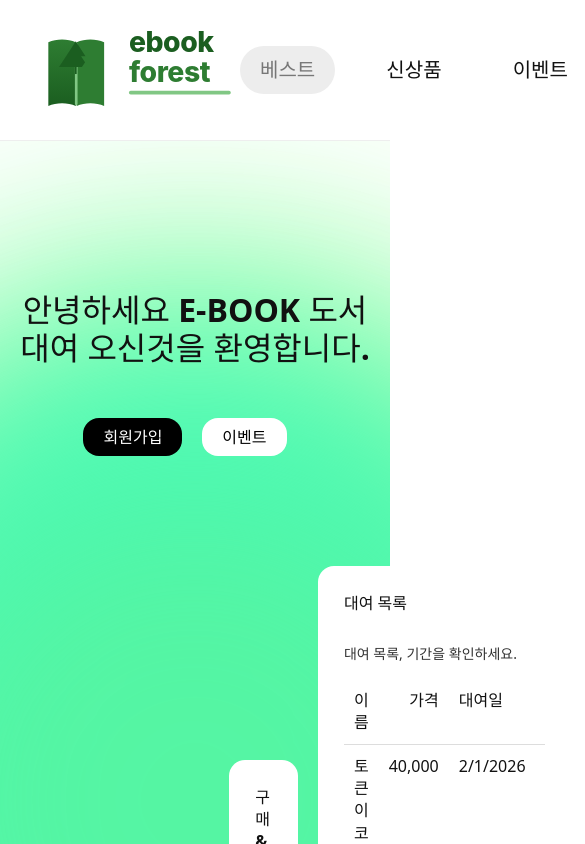
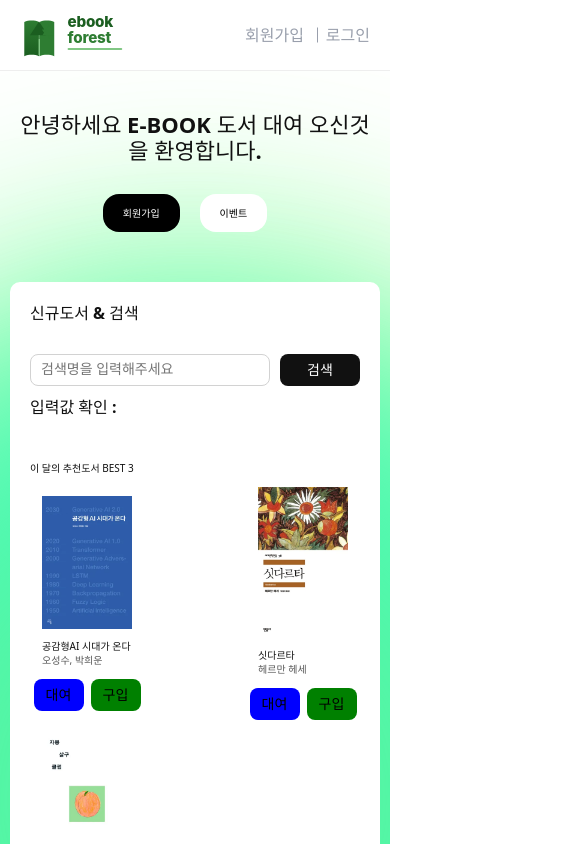
Before and after one commit to lucky-kms/test_ebook_site, a React (Vite) app: page / in a window 390 px wide. Shown: the top 844 px of the page, 585 px wide, since content can reach past the window. Built offline with nearby package versions, Linux system fonts and the light colour scheme.

Commit message:
반응형 스타일 적용

```diff
--- a/src/assets/css/Card.module.css
+++ b/src/assets/css/Card.module.css
@@ -25,3 +25,17 @@
     font-weight: 500;
     color: #333;
 }
+
+@media screen and (max-width: 1279px ) {
+
+}
+@media screen and (max-width: 10723px ) {
+    .card_box {
+        border-radius: 1rem;
+        padding: 2rem;
+    }
+
+}
+@media screen and (max-width: 767px ) {
+
+}
--- /dev/null
+++ b/src/assets/css/breakpoint.js
@@ -0,0 +1,12 @@
+
+export const size = {
+    desktop: "1279px",
+    tablet: "1023px",
+    mobile: "767px",
+}
+
+export const divice = {
+    desktop: `(max-width: ${size.desktop})`,
+    tablet: `(max-width: ${size.tablet})`,
+    mobile: `(max-width: ${size.mobile})`,
+}
--- a/src/components/BookList.jsx
+++ b/src/components/BookList.jsx
@@ -12,12 +12,12 @@ const BookList = ({ book, handleRent, handleBuy }) => {
             <Link to={`/book_detail/${id}`}
                 style={{
                     display: "block",
-                    padding: 12,
+                    padding: "1.2rem",
                     textDecoration: "none",
                     color: "inherit",
                 }}
             >
-                <span style={{display: "inline-block",width: "90px", height: "130px"}}>
+                <span style={{display: "inline-block",width: "9rem", height: "13rem"}}>
                     <img
                         src={getCoverUrl(coverSrc)}
                         alt={coverAlt}
@@ -47,20 +47,20 @@ const BtnWrap = styled.div`
 `
 
 const BtnRent = styled.button`
-    width: 50px;
-    height: 32px;
+    width: 5rem;
+    height: 3.2rem;
     line-height: 0.925;
-    font-size: 14px;
+    font-size: 1.4rem;
     background-color: blue;
     margin: 0;
     padding : 0;
 `
 
 const BtnBuy = styled.button`
-    width: 50px;
-    height: 32px;
+    width: 5rem;
+    height: 3.2rem;
     line-height: 0.925;
-    font-size: 14px;
+    font-size: 1.4rem;
     background-color: green;
     margin: 0;
     padding : 0;
--- a/src/components/BookListInline.jsx
+++ b/src/components/BookListInline.jsx
@@ -1,6 +1,8 @@
 import React from "react";
 import BookList from "./BookList";
 import ListCss from '../assets/css/List.module.css';
+import styled from "styled-components";
+import { divice } from "@/assets/css/breakPoint";
 
 const BookListInline = ({ books }) => {
 
@@ -15,14 +17,25 @@ const BookListInline = ({ books }) => {
     return (
         <>
             <div>
-                <ul style={{display:"flex", alignItems: "center", justifyContent:"space-between"}}>
+                <InlineBookUl>
                     {books.map(book => (
                         <BookList key={book.id} book={book} handleRent={() => (handleRent(book.id, book.title))} handleBuy={() => handleBuy(book.id, book.title)}/>
                     ))}
-                </ul>
+                </InlineBookUl>
             </div>
         </>
     )
 }
 
+const InlineBookUl = styled.ul`
+    display: flex;
+    align-items: center;
+    justify-content: space-between;
+    flex-wrap: nowrap;
+
+    @media screen and (${divice.mobile}) {
+        flex-wrap: wrap;
+    }
+`
+
 export default BookListInline;
--- a/src/components/InputTextFiled.jsx
+++ b/src/components/InputTextFiled.jsx
@@ -38,17 +38,17 @@ const InputBox = styled.div`
 
     & > button {
         width: auto;
-        min-width: 80px;
-        height: 32px;
+        min-width: 8rem;
+        height: 3.2rem;
         background-color: #111;
         color: #fff;
         line-height: .925;
-        font-size: 14px;
+        font-size: 1.4rem;
         font-weight: 700;
     }
 
     & > input ~ button {
-        margin-left: 10px;
+        margin-left: 1rem;
     }
 `
 
--- a/src/components/layout/Footer.jsx
+++ b/src/components/layout/Footer.jsx
@@ -6,6 +6,7 @@ import { familyOptions, snsOptions } from "../../datas/selectData";
 // style, images
 import { styled } from "styled-components";
 import logoWhite from "@/assets/images/logo-white.svg";
+import { divice } from "@/assets/css/breakPoint";
 
 export default function Footer() {
 
@@ -25,14 +26,15 @@ export default function Footer() {
     return (
         <StyledFooter>
             <div className="inner">
+                <div className="footer_top">
+                    <img src={logoWhite} className="footer_logo" />
+                </div>
                 <div className="footer_left">
-                    <img src={logoWhite} className="footer_logo" />
-
                     {/* <div className="footer_menu">
 
                     </div> */}
 
-                    <p>
+                    <p className="footer_address">
                         <span>주)교보문고 서울특별시 종로구 종로1</span>
                         <span>대표이사 : 허정도</span>
                         <span>사업자등록번호 : 102-81-11670</span>
@@ -78,11 +80,11 @@ export default function Footer() {
 const StyledFooter = styled.footer`
     background-color: var(--bg-b1);
     color: var(--text-w1);
-    padding: 50px;
-    min-height: 500px;
+    padding: 5rem;
+    min-height: 50rem;
 
     & .inner {
-        max-width: 1280px;
+        max-width: 128rem;
         display: flex;
         align-items: flex-start;
         justify-content: space-between;
@@ -90,25 +92,58 @@ const StyledFooter = styled.footer`
         margin: 0 auto;
     }
 
+    & .footer_top {
+        width: 100%;
+    }
+
     & .footer_logo {
-        width: 200px;
+        width: 20rem;
+        @media screen and (${divice.tablet}) {
+            width: 15rem;
+        }
     }
 
     & .footer_left {
         max-width: 60%;
+
+        @media screen and (${divice.tablet}) {
+            max-width: 100%;
+
+            .footer_address {
+                span {
+                    display: block;
+                }
+                font-size:1.4rem;
+                margin-bottom: 2rem;
+            }
+        }
     }
 
     & .footer_right {
         min-width: 40%;
+        margin-right: auto;
 
         & .right_inner {
             display: flex;
             align-items: center;
-            justify-content: flex-state;
+            justify-content: flex-end;
 
             & * + * {
-                margin-left: 10px;
+                margin-left: 1rem;
             }
+
+            @media screen and (${divice.tablet}) {
+                display: flex;
+                flex-wrap: wrap;
+
+                & * + * {
+                    margin-left: 0;
+                }
+            }
+        }
+
+        @media screen and (${divice.tablet}) {
+            width: 100%;
         }
     }
 
@@ -116,14 +151,25 @@ const StyledFooter = styled.footer`
         width: 100%;
 
         & p {
-            padding: 20px 0;
+            padding: 2rem 0;
         }
+    }
+
+    @media screen and (${divice.tablet}) {
+        padding: 2rem 3.5rem;
     }
 `;
 
 const SelectWrap = styled.div`
     & select {
-        width: 200px;
-        height: 32px;
+        width: 20rem;
+        height: 3.2rem;
+        @media screen and (${divice.tablet}) {
+            width: 100%;
+        }
+    }
+
+    @media screen and (${divice.tablet}) {
+        width: 100%;
     }
 `
--- a/src/components/layout/Gnb.jsx
+++ b/src/components/layout/Gnb.jsx
@@ -2,6 +2,7 @@ import React from "react";
 import { Link } from "react-router-dom";
 import styled from "styled-components";
 import Menu from "./Menu";
+import { divice } from '../../assets/css/breakpoint';
 
 
 const Gnb = ({menus, activeTarget, scrollToSection}) => {
@@ -33,8 +34,8 @@ const Gnb = ({menus, activeTarget, scrollToSection}) => {
                 {/* 로그인 */}
                 <JoinWrap>
                     <div className="inner">
-                        <Link class="memberjoin" to="join"><span>회원가입</span></Link>
-                        <Link class="login" to="login"><span>로그인</span></Link>
+                        <Link className="memberjoin" to="join"><span>회원가입</span></Link>
+                        <Link className="login" to="login"><span>로그인</span></Link>
                     </div>
                 </JoinWrap>
             </div>
@@ -48,47 +49,60 @@ const MenuWrap = styled.div`
     z-index:100;
     width: 100%;
     background-color: #fff;
-    padding: 20px 40px;
+    padding: 2rem 4rem;
     border-bottom: 1px solid #eee;
 
     & .menuBox {
         width: auto;
-        max-width: 1280px;
+        max-width: 120rem;
         margin: 0 auto;
         display: flex;
         align-items: center;
         justify-content: space-between;
+    }
 
+    @media screen and (${divice.mobile}) {
+        padding: 1rem 2rem;
     }
 `;
 
 const LogoWrap = styled.div`
     & .logo {
         display:inline-block;
-        width: 200px;
-        height: 100px;
+        width: 20rem;
+        height: 10rem;
         background-image: url("/logo_ebook.svg");
+        background-repeat: no-repeat;
         background-size: contain;
+
+        @media screen and (${divice.mobile}) {
+            width: 13rem;
+            height: 5rem;
+        }
     }
 `
 
 const MenuListUl = styled.ul`
-    min-width: 600px;
+    min-width: 60rem;
     display:flex;
     align-items: center;
     justify-content: space-between;
     color: #111;
-    font-size: 16px;
+    font-size: 1.6rem;
     font-weight:500;
 
     & li {
         color: inherit;
         list-style: none;
     }
+
+    @media screen and (${divice.tablet}) {
+        display: none;
+    }
 `
 
 const JoinWrap = styled.div`
-    min-width: 125px;
+    min-width: 12.5rem;
 
     & .inner {
         display: flex;
@@ -115,19 +129,19 @@ const JoinWrap = styled.div`
             position: absolute;
             top: 50%;
             left: 50%;
-            transform: translate(-31px ,-50%);
+            transform: translate(-3.1rem ,-50%);
             width:1px;
             height: 15px;
             background-color: #999fac;
         }
 
         & .memberjoin {
-            font-size: 16px;
+            font-size: 1.6rem;
             color: #999fac;
         }
 
         & .login {
-            font-size: 16px;
+            font-size: 1.6rem;
             color: #999fac;
         }
     }
--- a/src/components/layout/Menu.jsx
+++ b/src/components/layout/Menu.jsx
@@ -21,14 +21,14 @@ const Menu = ({menu, scrollToSection, active}) => {
 }
 
 const MenuButton = styled.button`
-    font-size: 20px;
+    font-size: 2rem;
     font-weight:700;
-    color: ${({ active }) => (active? "#777" : "inherit")};
+    color: ${({ active }) => (active? "#fff" : "inherit")};
     cursor: pointer;
-    background-color: ${({active}) => (active ? "#ededed" : "transparent")};;
+    background-color: ${({active}) => (active ? "#111" : "transparent")};;
     border: 0;
-    padding: 10px 20px;
-    border-radius: 25px;
+    padding: 1rem 2rem;
+    border-radius: 2.5rem;
     position: relative;
     transition: .35s ease-in-out;
 
@@ -57,7 +57,7 @@ const MenuButton = styled.button`
 `
 
 const NavLinkStyled = styled(NavLink)`
-    font-size: 20px;
+    font-size: 2rem;
     font-weight:700;
     color: inherit;
     cursor: pointer;
--- a/src/index.css
+++ b/src/index.css
@@ -7,6 +7,7 @@
   color: rgba(255, 255, 255, 0.87);
   background-color: #242424;
 
+  font-size: 62.5%;
   font-synthesis: none;
   text-rendering: optimizeLegibility;
   -webkit-font-smoothing: antialiased;
@@ -26,7 +27,7 @@ body {
   margin: 0;
   /* display: flex;
   place-items: center; */
-  min-width: 320px;
+  min-width: 32rem;
   min-height: 100vh;
 }
 
@@ -36,10 +37,10 @@ h1 {
 }
 
 button {
-  border-radius: 8px;
+  border-radius: .8rem;
   border: 1px solid transparent;
-  padding: 0.6em 1.2em;
-  font-size: 1em;
+  padding: 0.6rem 1.2rem;
+  font-size: 1.6rem;
   font-weight: 500;
   font-family: inherit;
   background-color: #1a1a1a;
@@ -69,6 +70,6 @@ button:focus-visible {
 
 input::placeholder,
 input::-webkit-input-placeholder {
-	font-size: 14px;
+	font-size: 1.4rem;
 	color: "#ded7d3";
 }
--- a/src/pages/MainComponent.jsx
+++ b/src/pages/MainComponent.jsx
@@ -14,6 +14,7 @@ import Select from "../components/Select";
 // 이미지, 속성, 스타일
 import styled from 'styled-components';
 import cardImg from '../assets/images/home-issuing2.svg';
+import { divice } from '../assets/css/breakpoint';
 
 // 페이지
 import Pay from '../pages/Pay';
@@ -165,7 +166,7 @@ const Main = () => {
                             </CardFlex>
 
                 {/* 도서 공간 , 버튼 기능 - 좋아요, 구독, 북마크, 인기아이템 */}
-                            <CardFlex>
+                            <CardFlex className="section01Card">
                                 {/* card1 */}
                                 <CardBox text="신규도서 & 검색">
                                     <InputTextFiled
@@ -177,7 +178,7 @@ const Main = () => {
                                         btnText={"검색"}
                                     />
 
-                                    <p><span style={{display:"inline-block", fontSize:"16px", fontWeight:"700", paddingTop: "10px"}}> 입력값 확인 :</span>{` ${value}`}</p>
+                                    <p><span style={{display:"inline-block", fontSize:"1.6rem", fontWeight:"700", paddingTop: "1rem"}}> 입력값 확인 :</span>{` ${value}`}</p>
 
                                     <div>
                                         <br/>
@@ -224,16 +225,16 @@ const Main = () => {
                 </Section>
 
                 <Section id="new_book" ref={newRef}
-                    style={{height:"700px", }}>
+                    style={{height:"70rem", }}>
                     <TitleH2>신상품</TitleH2>
-                    <p style={{color: "#111", minHeight: "100px", paddingBottom:"50px", fontSize: "26px",}}>{/* 스아이프 연결 , 협찬사 로고 흐르는 텍스트 */ }</p>
+                    <p style={{color: "#111", minHeight: "10rem", paddingBottom:"5rem", fontSize: "2.6rem",}}>{/* 스아이프 연결 , 협찬사 로고 흐르는 텍스트 */ }</p>
                 </Section>
 
                 <Section id="event_book" ref={eventRef}
-                    style={{height:"700px", }}>
+                    style={{height:"70rem", }}>
                     <TitleH2>이벤트</TitleH2>
 
-                    <div style={{ display: "flex", gap: 12, alignItems: "center" }}>
+                    {/* <div style={{ display: "flex", gap: 12, alignItems: "center" }}>
                             <Select
                                 options={categoryOptions}
                                 value={category}
@@ -251,17 +252,17 @@ const Main = () => {
                         <span style={{ marginLeft: 10, opacity: 0.7}}>
                             state : {JSON.stringify(query)}
                         </span>
-                    </div>
+                    </div> */}
 
                 </Section>
 
                 <Section id="pay" ref={payRef}
-                    style={{height:"700px",}}>
+                    style={{height:"70rem",}}>
                     <TitleH2>Pay</TitleH2>
                 </Section>
 
                 <Section id="straight_funding" ref={fundingRef}
-                    style={{height:"700px", }}>
+                    style={{height:"70rem", }}>
                     <TitleH2>바로펀딩</TitleH2>
                 </Section>
             </Wrap>
@@ -277,12 +278,17 @@ const Wrap = styled.div`
 `
 
 const TitleH2 = styled.h2`
-    font-size: 32px;
+    font-size: 3.2rem;
     font-weight: 700;
     color: #111;
     line-height:1.2;
-    padding: 150px 20px 50px;
+    padding: 15rem 2rem 5rem;
     text-align: center;
+
+    @media screen and (${divice.tablet}) {
+        font-size: 2.2rem;
+        padding: 4rem 2rem 3rem;
+    }
 `;
 
 const Section = styled.section`
@@ -308,24 +314,33 @@ const CardFlex = styled.div`
     justify-content: center;
 
     & > div {
-        margin: 10px;
-        min-height:468.97px;
+        margin: 1rem;
+        min-height:46.897rem;
         max-height:auto;
     }
 
     & > button + button {
-        margin:0 20px;
+        margin:0 2rem;
     }
 
     & ~ & {
-        margin-top: 100px ;
+        margin-top: 10rem ;
+        @media screen and (${divice.tablet}) {
+            margin-top: 4rem ;
+        }
+    }
+
+    &.section01Card {
+        @media screen and (${divice.tablet}) {
+            flex-wrap: wrap;
+        }
     }
 `;
 
 
 const BgWrap = styled.div`
     width:100%;
-    height: 1400px;
+    height: 140rem;
     position: absolute;
     top:0;
     left: 0;
@@ -333,36 +348,36 @@ const BgWrap = styled.div`
     z-index: 1;
 
     & .bgFront {
-        height: 800px;
-        width: 800px;
+        height: 80rem;
+        width: 80rem;
         position: absolute;
         border-radius: 50%;
-        filter: blur(120px);
+        filter: blur(12rem);
     }
 
     & .bgY {
         background: rgba(255, 255, 37, .8);
-        top: 300px;
-        left: -200px;
+        top: 30rem;
+        left: -20rem;
     }
     & .bgG {
         background: rgba(0, 255, 240, .8);
-        height: 800px;
-        width: 800px;
-        top: 300px;
-        right: -200px;
+        height: 80rem;
+        width: 80rem;
+        top: 30rem;
+        right: -20rem;
         position: absolute;
         border-radius: 50%;
-        filter: blur(120px);
+        filter: blur(12rem);
     }
     & .bgB {
         height: 800px;
         width: 800px;
         position: absolute;
         border-radius: 50%;
-        filter: blur(120px);
+        filter: blur(12rem);
         background: #55f5a3;
-        top: 400px;
+        top: 40rem;
         left: 50%;
         transform: translateX(-50%);
     }
```
